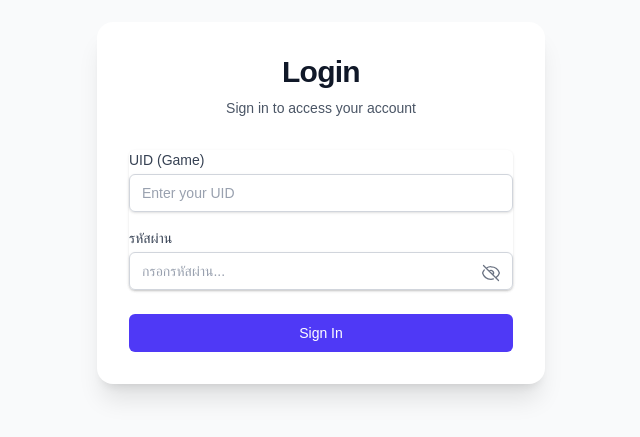
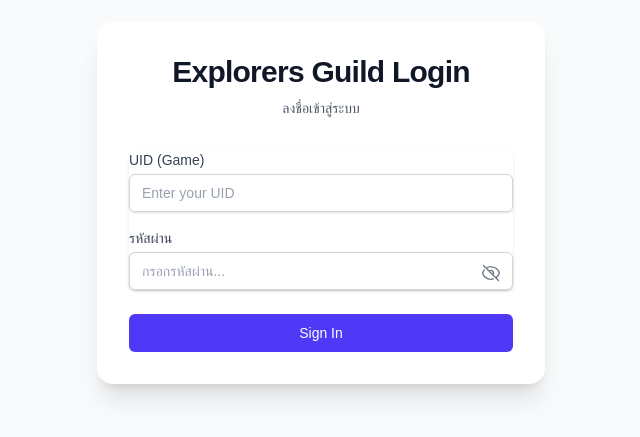
Before and after one commit to garfild131392542-gif/Demo_rooc, a Next.js app: page /login in a window 1280 px wide. Shown: the part 197-634 px from the top of the page, without its empty margins (319-959 px from the left). Built offline with nearby package versions, Linux system fonts and the light colour scheme; no server answers.

Commit message:
changed login

```diff
--- a/app/login/page.tsx
+++ b/app/login/page.tsx
@@ -76,10 +76,10 @@ export default function LoginPage() {
         <div className="w-full max-w-md space-y-8 rounded-2xl bg-white p-8 shadow-xl dark:bg-gray-800">
           <div className="text-center">
             <h2 className="text-3xl font-extrabold tracking-tight text-gray-900 dark:text-white">
-              Login
+              Explorers Guild Login
             </h2>
             <p className="mt-2 text-sm text-gray-600 dark:text-gray-400">
-              Sign in to access your account
+              ลงชื่อเข้าสู่ระบบ
             </p>
           </div>
 
```
